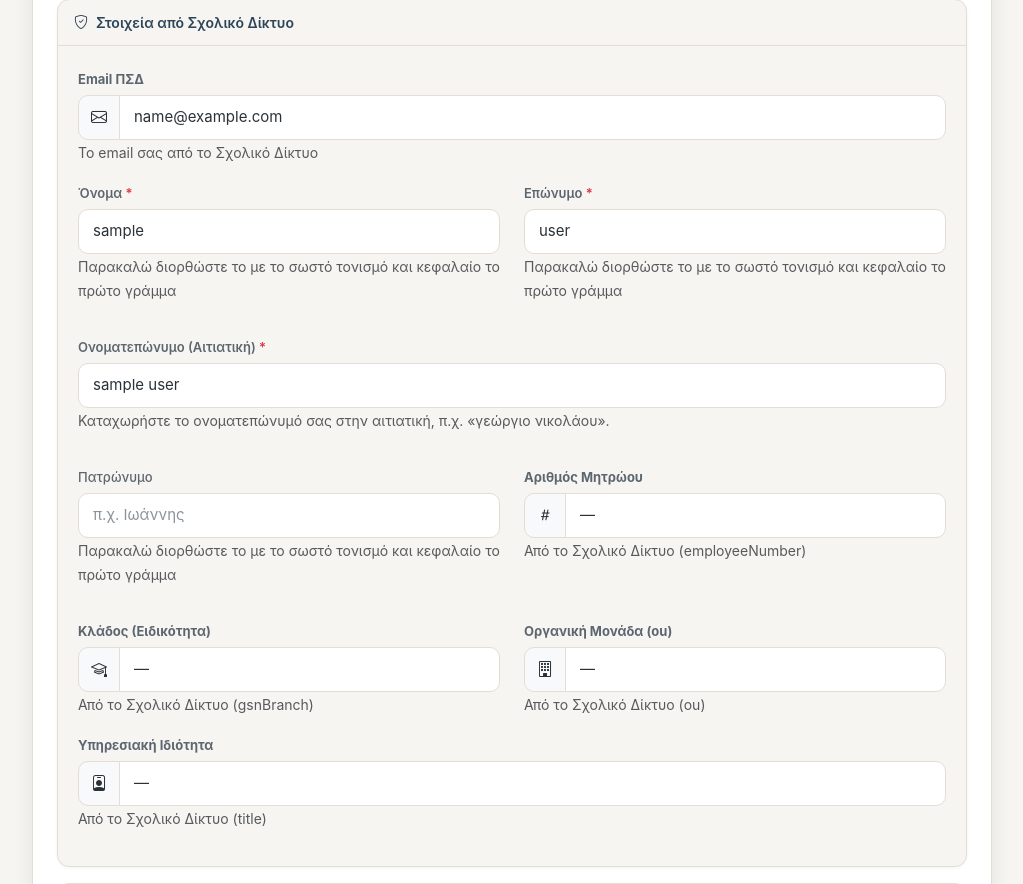
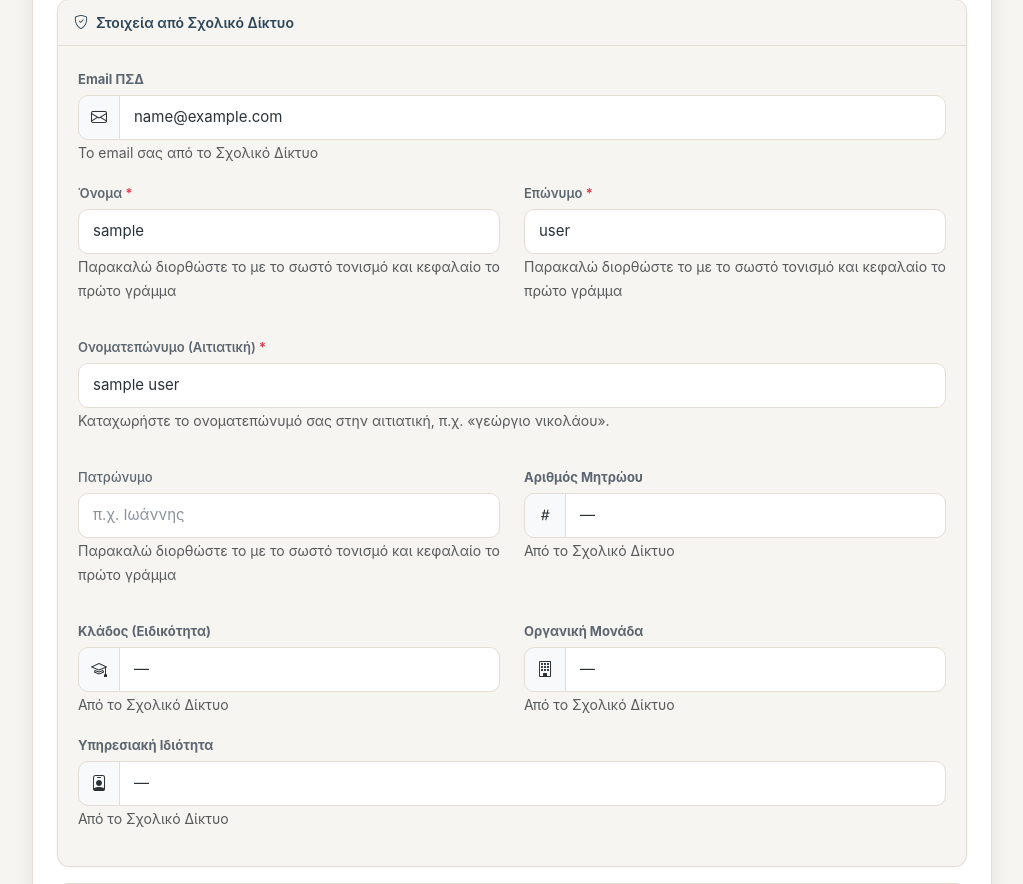
Before and after one commit to apettas/adeies5, a Django app: page /login/complete-sso-registration/ in a window 1280 px wide. Shown: the part 432-1316 px from the top of the page, without its empty margins (128-1151 px from the left). Run offline with Django 5.2, Linux system fonts and the light colour scheme; the visitor is signed in with stand-in values (Sample User, id 1); data comes from the database, SQL or seed files in the repository; data that the repository does not hold is empty; some libraries are stand-ins or nearby versions.

Commit message:
ui: remove internal PSD field names from SSO form labels
Hide technical CAS attribute names from read-only school network hints.

Co-authored-by: Cursor <cursoragent@cursor.com>

```diff
--- a/templates/accounts/complete_sso_registration.html
+++ b/templates/accounts/complete_sso_registration.html
@@ -94,7 +94,7 @@
                                                    disabled
                                                    readonly>
                                         </div>
-                                        <small class="text-muted">Από το Σχολικό Δίκτυο (employeeNumber)</small>
+                                        <small class="text-muted">Από το Σχολικό Δίκτυο</small>
                                     </div>
                                 </div>
                                 <div class="row">
@@ -108,10 +108,10 @@
                                                    disabled
                                                    readonly>
                                         </div>
-                                        <small class="text-muted">Από το Σχολικό Δίκτυο (gsnBranch)</small>
+                                        <small class="text-muted">Από το Σχολικό Δίκτυο</small>
                                     </div>
                                     <div class="col-md-6 mb-3">
-                                        <label class="form-label fw-bold">Οργανική Μονάδα (ou)</label>
+                                        <label class="form-label fw-bold">Οργανική Μονάδα</label>
                                         <div class="input-group">
                                             <span class="input-group-text"><i class="bi bi-building"></i></span>
                                             <input type="text"
@@ -120,7 +120,7 @@
                                                    disabled
                                                    readonly>
                                         </div>
-                                        <small class="text-muted">Από το Σχολικό Δίκτυο (ou)</small>
+                                        <small class="text-muted">Από το Σχολικό Δίκτυο</small>
                                     </div>
                                 </div>
                                 <div class="row">
@@ -134,7 +134,7 @@
                                                    disabled
                                                    readonly>
                                         </div>
-                                        <small class="text-muted">Από το Σχολικό Δίκτυο (title)</small>
+                                        <small class="text-muted">Από το Σχολικό Δίκτυο</small>
                                     </div>
                                 </div>
                             </div>
```
